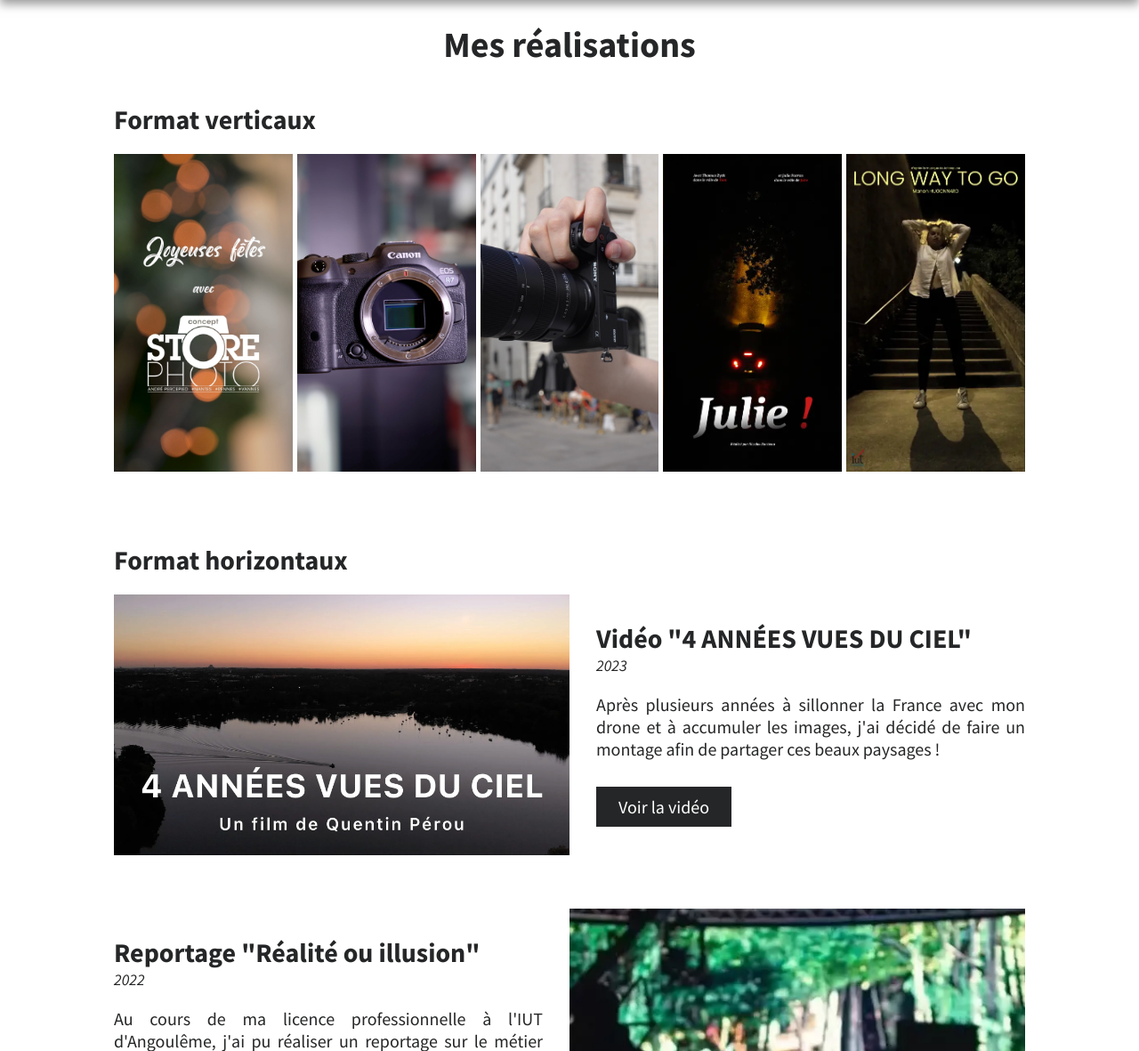
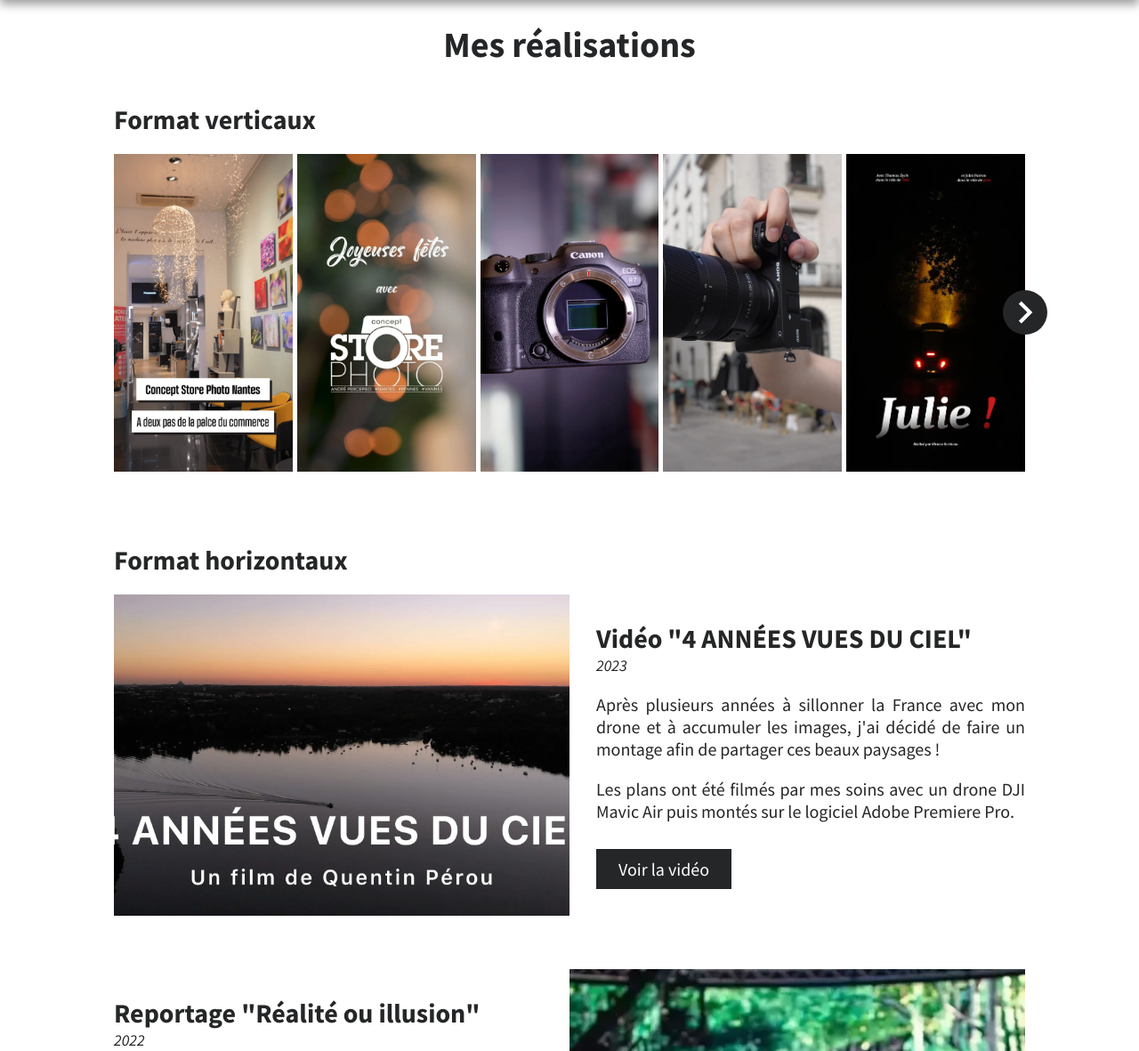
Before and after one commit to quentinperou/quentinperou.fr, a PHP site: page /video/ in a window 1280 px wide. Shown: the part 80-1261 px from the top of the page at 89% size. Run offline with PHP 8.4, Linux system fonts and the light colour scheme.

Commit message:
MAJ des projets vidéo

```diff
--- a/video/index.php
+++ b/video/index.php
@@ -72,7 +72,17 @@ session_start();
                         <div class="gallerieVertical-item">
 
                             <div class="projetVertical">
-                                <img src="./images/video noel csp.jpg" alt="">
+                                <img src="./images/video-Bienvenue-concept-Store-Photo.webp" alt="">
+                                <div>
+                                    <h3>Vidéo de présentation du magasin Concept Store Photo Nantes</h3>
+                                    <span class="projetAnnee" hidden>2023</span>
+                                    <p hidden></p>
+                                    <a href="https://youtube.com/shorts/xuhSALlj_Xg" class="bouton btInvert" target="_blank" hidden>Voir sur YouTube</a>
+                                    <a href="https://www.instagram.com/reel/C524S1rqBjv/" class="bouton btInvert" target="_blank" hidden>Voir sur Instagram</a>
+                                </div>
+                            </div>
+                            <div class="projetVertical">
+                                <img src="./images/video-noel-csp.webp" alt="">
                                 <div>
                                     <h3>Vidéo de noël de Concept Store Photo</h3>
                                     <span class="projetAnnee" hidden>2023</span>
@@ -83,7 +93,7 @@ session_start();
                                 </div>
                             </div>
                             <div class="projetVertical">
-                                <img src="./images/video canon r7.jpg" alt="">
+                                <img src="./images/video-canon-r7.webp" alt="">
                                 <div>
                                     <h3>Présentation produit : Canon R7</h3>
                                     <span class="projetAnnee" hidden>2023</span>
@@ -93,7 +103,7 @@ session_start();
                                 </div>
                             </div>
                             <div class="projetVertical">
-                                <img src="./images/video sony a6700.jpg" alt="">
+                                <img src="./images/video-sony-a6700.webp" alt="">
                                 <div>
                                     <h3>Présentation produit : Sony a6700</h3>
                                     <span class="projetAnnee" hidden>2023</span>
@@ -177,6 +187,7 @@ session_start();
                         <h3>Vidéo "4 ANNÉES VUES DU CIEL"</h3>
                         <span class="projetAnnee">2023</span>
                         <p>Après plusieurs années à sillonner la France avec mon drone et à accumuler les images, j'ai décidé de faire un montage afin de partager ces beaux paysages ! </p>
+                        <p>Les plans ont été filmés par mes soins avec un drone DJI Mavic Air puis montés sur le logiciel Adobe Premiere Pro.</p>
                         <a href="https://youtu.be/of8xKUOjzvw" class="bouton" target="_blank">Voir la vidéo</a>
                     </div>
                 </div>
```
Also changed, not shown: video/images/video canon r7 2 (1).webp (deleted), video/images/video canon r7.jpg (deleted), video/images/video noel csp.jpg (deleted), video/images/video sony a6700 2 (1).webp (deleted), video/images/video sony a6700.jpg (deleted), video/images/video-Bienvenue-concept-Store-Photo.webp (added), video/images/video-canon-r7.webp (added), video/images/video-noel-csp.webp (added), video/images/video-sony-a6700.webp (added).
